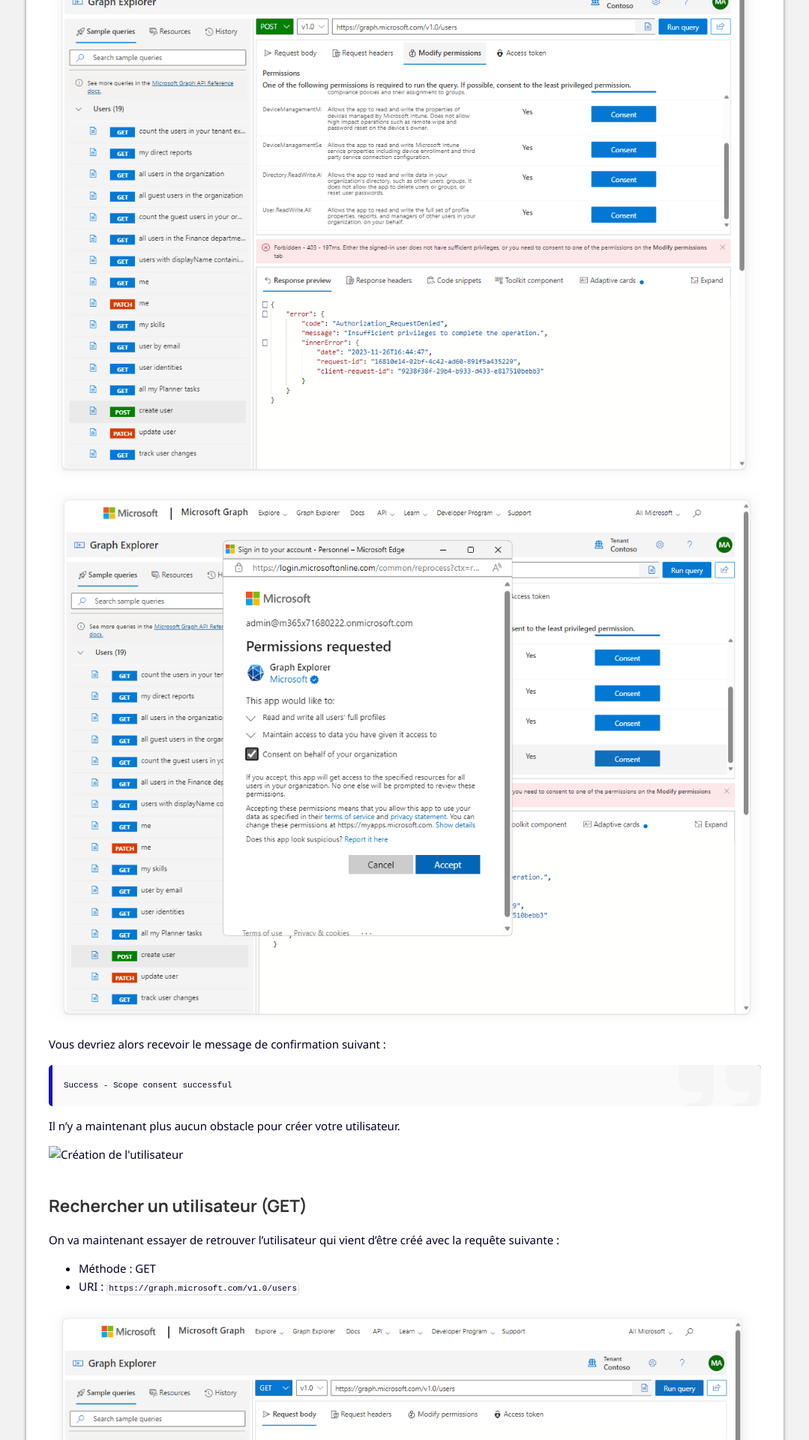
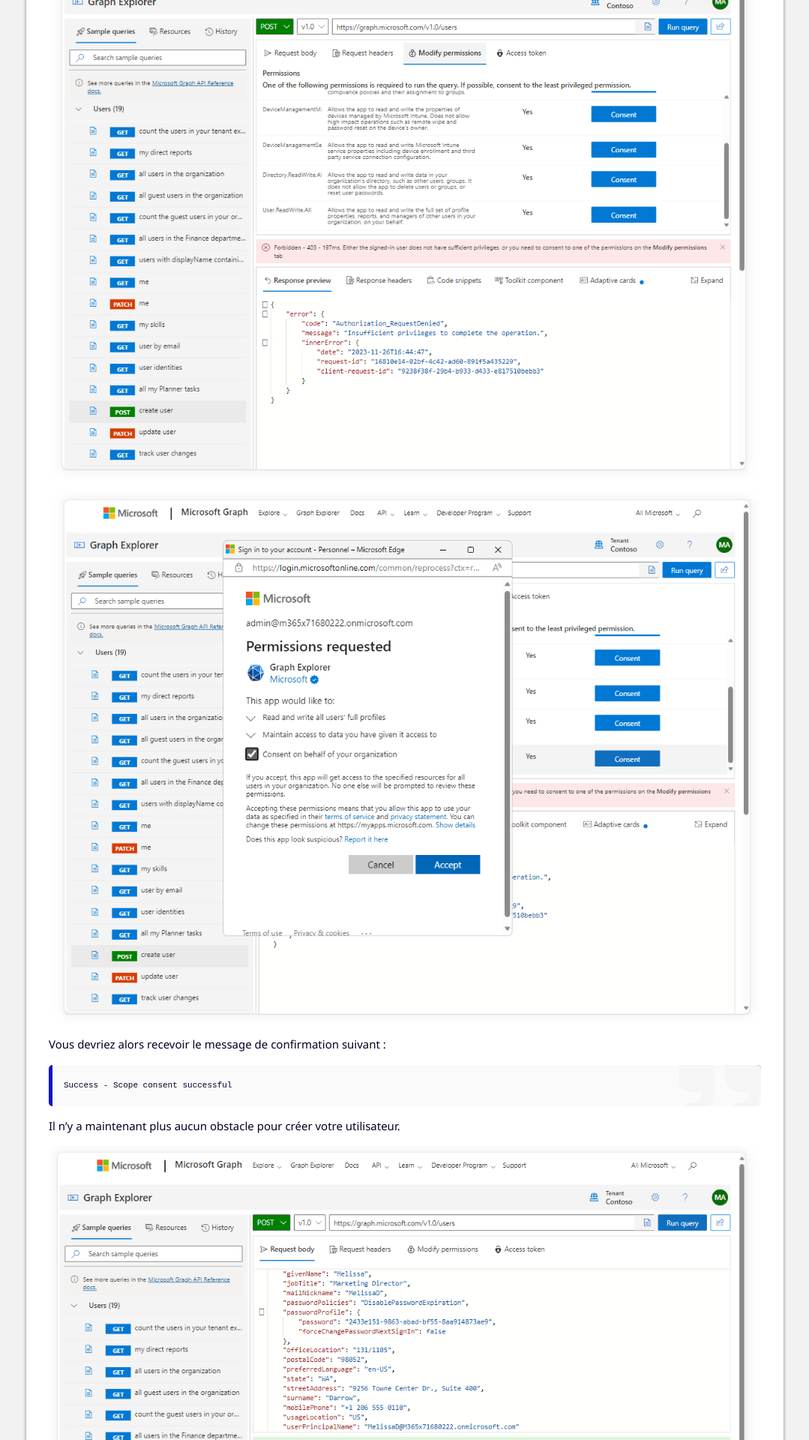
Before and after one commit to leobouard/leobouard.github.io, a Jekyll site: the page built from _posts/2023-09-17-cours-msgraph-003.md, in a window 1280 px wide. Shown: the part 4480-6400 px from the top of the page at 75% size, without its empty margins (100-1179 px from the left). Built offline with Jekyll 4.4.1, drawn with Linux system fonts in a browser that asks for light colours; nearby versions of some CDN libraries; some web fonts are replaced.

Commit message:
Update 2023-09-17-cours-msgraph-003.md

```diff
--- a/_posts/2023-09-17-cours-msgraph-003.md
+++ b/_posts/2023-09-17-cours-msgraph-003.md
@@ -69,7 +69,7 @@
 
 Il n'y a maintenant plus aucun obstacle pour créer votre utilisateur.
 
-![Création de l'utilisateur](/assets/files/msgraph-308.png)
+![Création de l'utilisateur](/assets/images/msgraph-308.png)
 
 ### Rechercher un utilisateur (GET)
 
```
